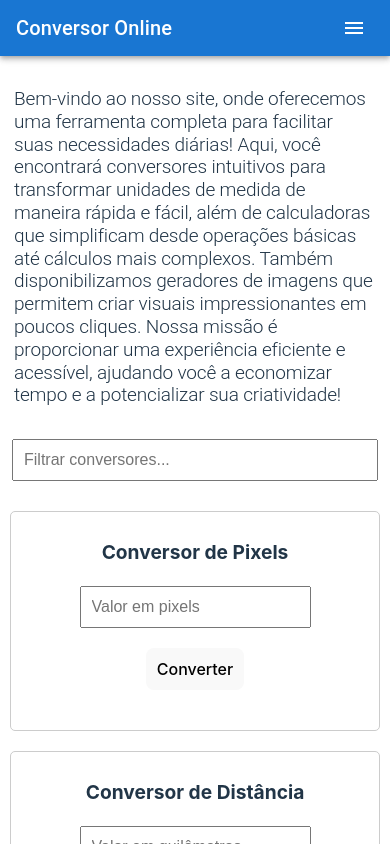
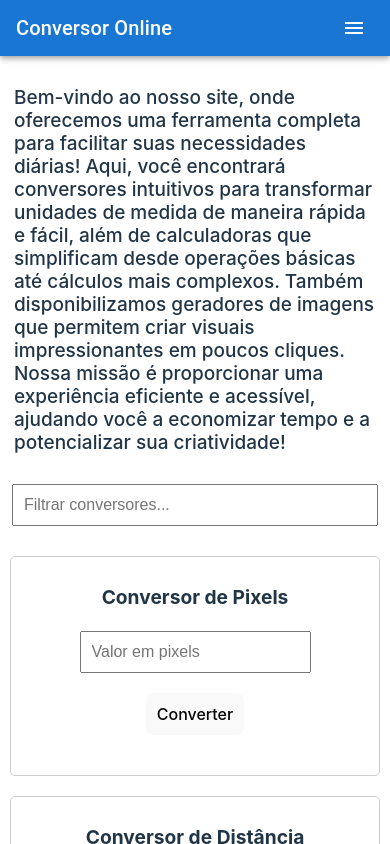
Before and after one commit to Front-LucasRibeiro/conversoronline, a React (Vite) app: page / in a window 390 px wide. Shown: the top 844 px of the page. Built offline with nearby package versions, Linux system fonts and the light colour scheme.

Commit message:
ajuste mobile

```diff
--- a/src/index.css
+++ b/src/index.css
@@ -1,16 +1,8 @@
 :root {
   font-family: Inter, system-ui, Avenir, Helvetica, Arial, sans-serif;
-  line-height: 1.5;
-  font-weight: 400;
-
   color-scheme: light dark;
   color: rgba(255, 255, 255, 0.87);
   background-color: #242424;
-
-  font-synthesis: none;
-  text-rendering: optimizeLegibility;
-  -webkit-font-smoothing: antialiased;
-  -moz-osx-font-smoothing: grayscale;
   box-sizing: border-box;
 }
 
@@ -26,7 +18,7 @@ a:hover {
 
 body {
   margin: 0;
-  display: block;
+  display: grid;
 }
 
 h1 {
--- a/src/pages/Home/index.tsx
+++ b/src/pages/Home/index.tsx
@@ -74,6 +74,11 @@ const PaginationContainer = styled.div`
     margin: 0 5px;
   }
 `;
+const Title = styled.h2`
+  font-size: 19px;
+  padding: 14px;
+  font-weight: 500;
+`;
 
 const converters = [
   { component: <PixelConverter />, name: 'Conversor de Pixels' },
@@ -123,9 +128,9 @@ function Home() {
 
   return (
     <div>
-      <Typography variant='h2' sx={{fontSize: '19px', padding: '32px 14px'}}>
+      <Title>
         Bem-vindo ao nosso site, onde oferecemos uma ferramenta completa para facilitar suas necessidades diárias! Aqui, você encontrará conversores intuitivos para transformar unidades de medida de maneira rápida e fácil, além de calculadoras que simplificam desde operações básicas até cálculos mais complexos. Também disponibilizamos geradores de imagens que permitem criar visuais impressionantes em poucos cliques. Nossa missão é proporcionar uma experiência eficiente e acessível, ajudando você a economizar tempo e a potencializar sua criatividade!
-      </Typography>
+      </Title>
       <Menu>
         <FilterInput
           type="text"
```
